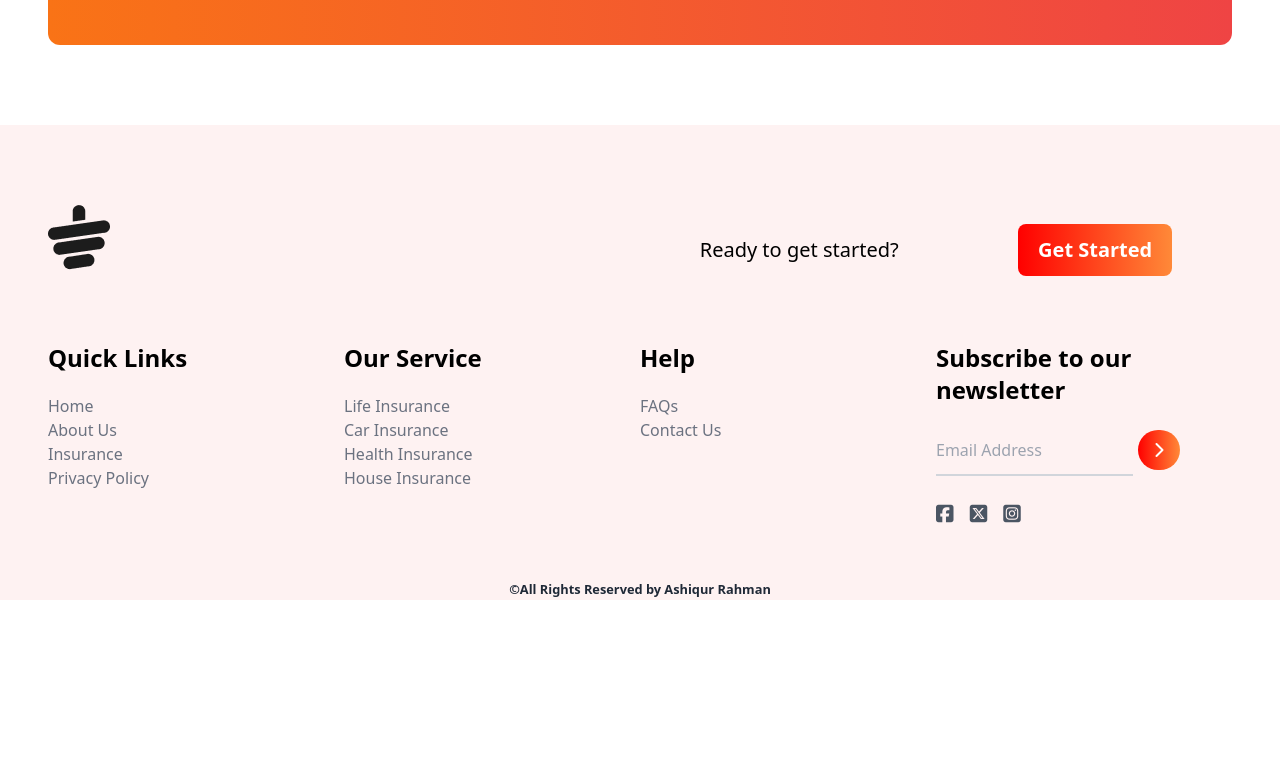
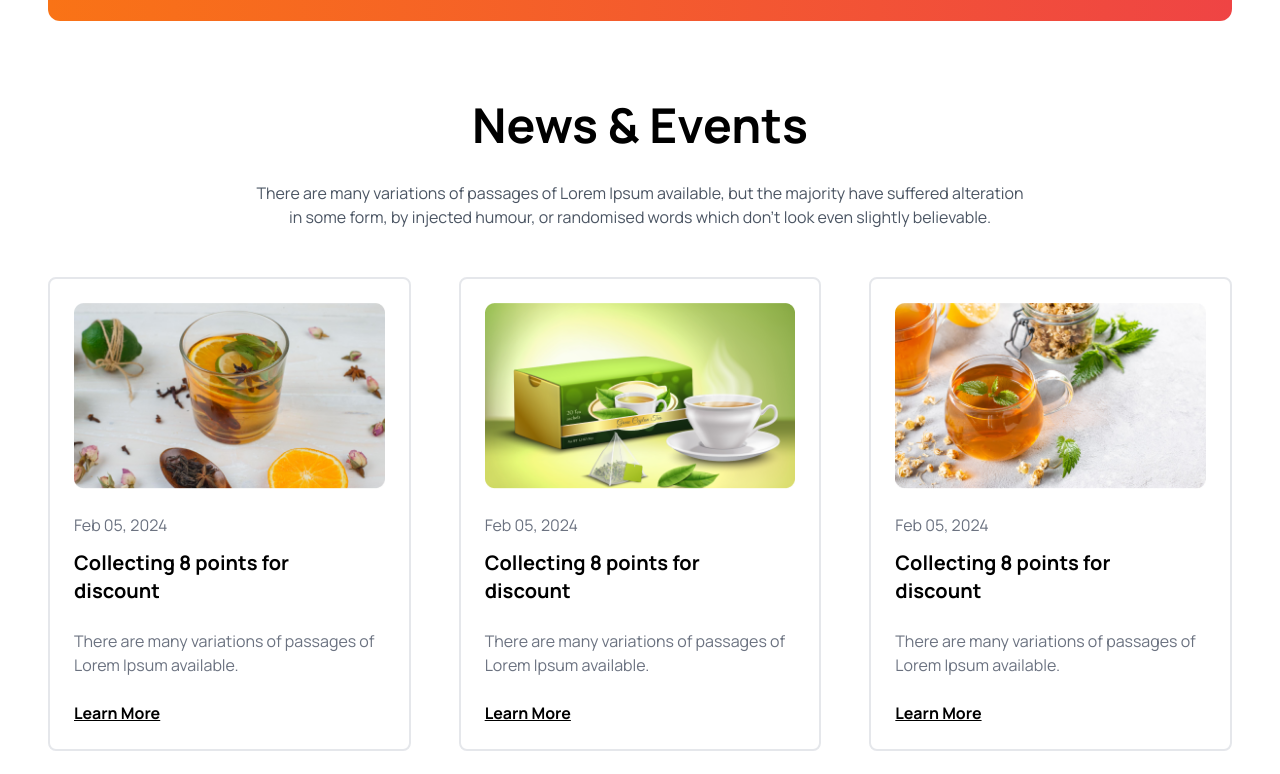
Before and after one commit to Ashiqur1819/Tea-House-with-Tailwind, a plain HTML site: page index.html in a window 1280 px wide. Shown: the part 2386-3160 px from the top of the page. Before the commit the page ends 2986 px from the top, so only its background shows below. Drawn offline with nearby package versions, Linux system fonts and the light colour scheme.

Commit message:
Added news section

```diff
--- a/index.html
+++ b/index.html
@@ -21,6 +21,9 @@
             extend: {
               colors: {
                 clifford: '#da373d',
+              },
+              fontFamily:{
+                manrope: ["Manrope", "system-ui"]
               }
             }
           }
@@ -29,7 +32,7 @@
 <!-- Tailwind css cdn ends here -->
     <title>Tea House with Tailwind CSS</title>
 </head>
-<body>
+<body class="font-manrope">
 <!-- Main section starts here -->
     <main class="max-w-screen-xl mx-auto px-4 md:px-7 lg:px-12">
 <!-- Header section starts here -->
@@ -122,7 +125,6 @@
                     <button class="bg-white px-6 py-3 rounded-xl text-orange-600 font-semibold text-xl">Show All</button>
                 </div>
             </div>
-
             <div class="relative lg:w-5/6">
                 <div class="bg-white text-black p-9 lg:p-12 w-11/12 rounded-xl absolute top-32 lg:top-36 z-10">
                     <img src="images/client.png" class="absolute -top-5 -left-5" alt="">
@@ -148,6 +150,55 @@
         </div>
       </section>
 <!-- Clients section ends here -->
+
+<!-- News section starts here -->
+      <section class="mb-20">
+        <h2 class="text-5xl font-bold mb-8 text-center">News & Events</h2>
+        <p class="text-gray-600 text-center max-w-3xl mx-auto">There are many variations of passages of Lorem Ipsum available, but the majority have suffered alteration in some form, by injected humour, or randomised words which don't look even slightly believable. </p>
+
+        <div class="grid lg:grid-cols-3 gap-12 mt-12">
+            <div class=" p-6 border-2 border-gray-200 rounded-lg">
+                <div class="mb-6 w-full">
+                    <img src="images/news-2.png" class="w-full" alt="">
+                </div>
+                <div class="mb-6">
+                    <p class="text-gray-500">Feb 05, 2024</p>
+                    <h4 class="font-bold text-xl mt-3">Collecting 8 points for <br>  discount</h4>
+                </div>
+                <div>
+                    <p class="mb-6 text-gray-500">There are many variations of passages of Lorem Ipsum available.</p>
+                    <a href="" class="font-bold underline">Learn More</a>
+                </div>
+            </div>
+            <div class=" p-6 border-2 border-gray-200 rounded-lg">
+                <div class="mb-6 w-full">
+                    <img src="images/news-1.png" class="w-full" alt="">
+                </div>
+                <div class="mb-6">
+                    <p class="text-gray-500">Feb 05, 2024</p>
+                    <h4 class="font-bold text-xl mt-3">Collecting 8 points for <br>  discount</h4>
+                </div>
+                <div>
+                    <p class="mb-6 text-gray-500">There are many variations of passages of Lorem Ipsum available.</p>
+                    <a href="" class="font-bold underline">Learn More</a>
+                </div>
+            </div>
+            <div class=" p-6 border-2 border-gray-200 rounded-lg">
+                <div class="mb-6 w-full">
+                    <img src="images/news-3.png" class="w-full" alt="">
+                </div>
+                <div class="mb-6">
+                    <p class="text-gray-500">Feb 05, 2024</p>
+                    <h4 class="font-bold text-xl mt-3">Collecting 8 points for <br>  discount</h4>
+                </div>
+                <div>
+                    <p class="mb-6 text-gray-500">There are many variations of passages of Lorem Ipsum available.</p>
+                    <a href="" class="font-bold underline">Learn More</a>
+                </div>
+            </div>
+        </div>
+      </section>
+<!-- News section ends here -->
     </main>
 <!-- Main section ends here -->
 
@@ -163,7 +214,6 @@
                     <button class="bg-gradient-to-r from-[#FF0000] to-[#FF8938] px-5 py-3 text-white font-semibold text-xl rounded-lg">Get Started</button>
                 </div>
             </div>
-
             <div class="grid grid-cols-1 md:grid-cols-2 lg:grid-cols-4">
                 <div class="mb-6">
                     <h3 class="text-2xl font-semibold mb-5">Quick Links</h3>
@@ -198,7 +248,7 @@
                         <div class="mt-6 text-gray-600">
                             <a href=""><i class="fa-brands fa-square-facebook mr-3 text-xl"></i></a>
                             <a href=""><i class="fa-brands fa-square-x-twitter mr-3 text-xl"></i></a>
-                            <a href=""> <i class="fa-brands fa-square-instagram text-xl"></i></a>
+                            <a href=""><i class="fa-brands fa-square-instagram text-xl"></i></a>
                         </div>
                     </div>
                 </div>
```
